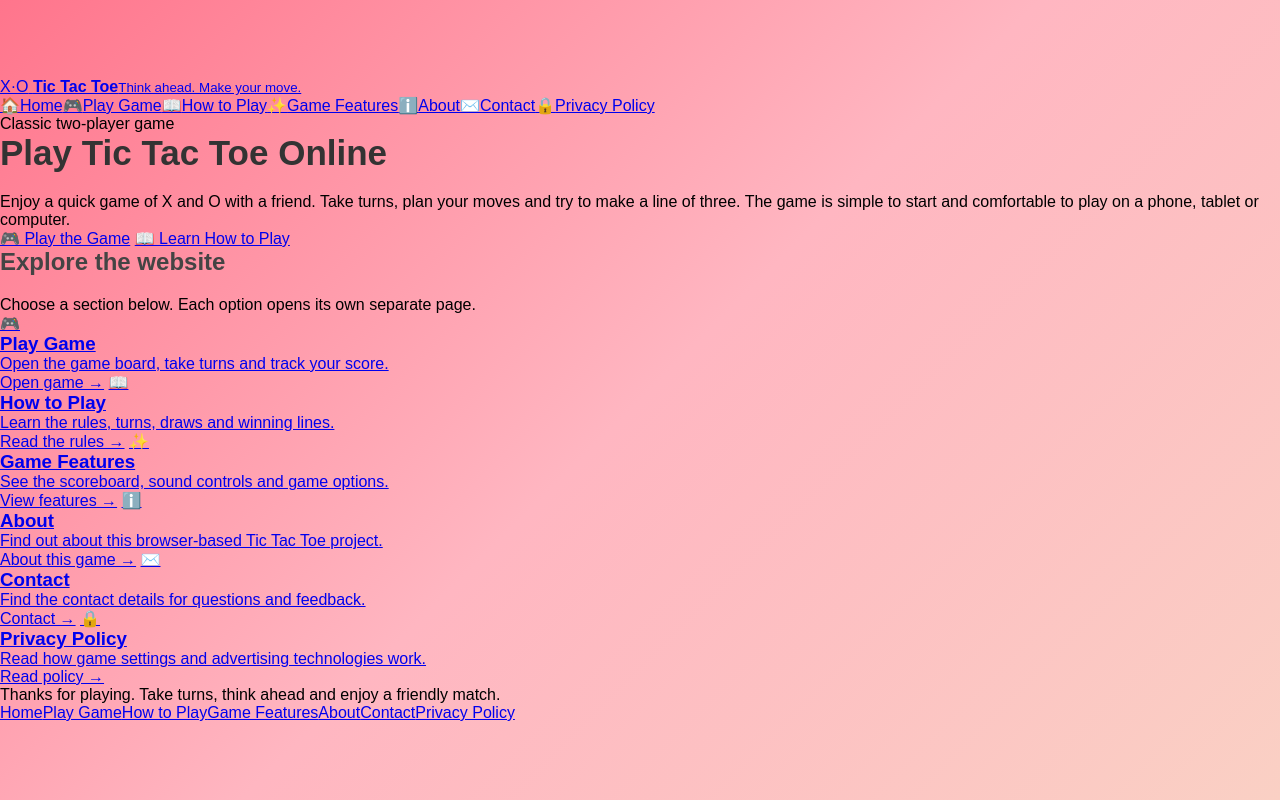
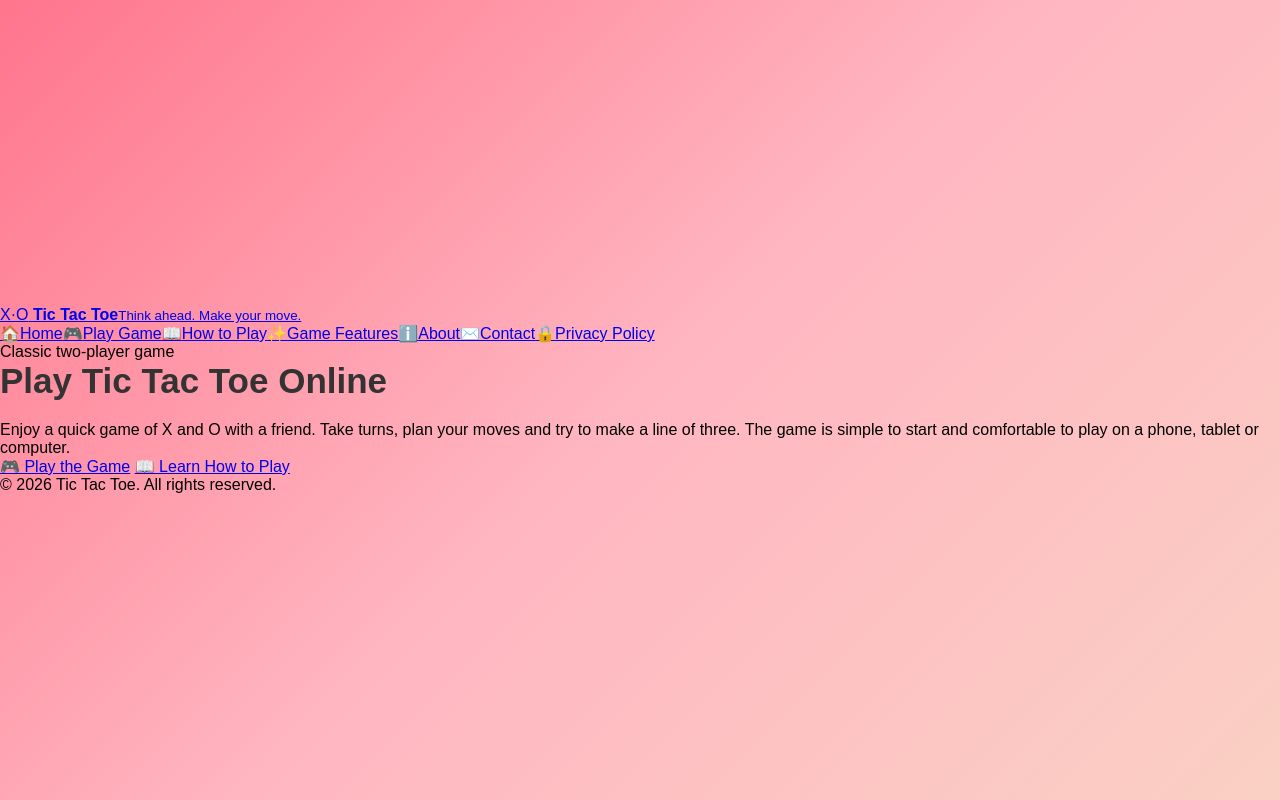
Before and after one commit to kadolisafa-droid/kadolisafa-droid.github.io, a plain HTML site: page index.html in a window 1280 px wide. Drawn offline with Linux system fonts and the light colour scheme; files that its build step writes are made by us from their sources.

Commit message:
Add files via upload

```diff
--- a/index.html
+++ b/index.html
@@ -7,8 +7,6 @@
   <meta name="description" content="Play a classic two-player Tic Tac Toe game online. Explore the game rules, features and information on separate pages.">
   <title>Tic Tac Toe — Home</title>
   <link rel="stylesheet" href="assets/style.css">
-
-  <link rel="canonical" href="https://kadolisafa-droid.github.io/tictactoe/">
 </head>
 <body>
   <div class="app">
@@ -28,16 +26,8 @@
         <a class="button" href="how-to-play.html">📖 Learn How to Play</a>
       </div>
     </section>
-    <div class="section-heading"><h2>Explore the website</h2><p>Choose a section below. Each option opens its own separate page.</p></div>
-    <section class="menu-grid" aria-label="Website sections">
-      <a class="menu-card" href="game.html"><span class="menu-card-icon" aria-hidden="true">🎮</span><span><h3>Play Game</h3><p>Open the game board, take turns and track your score.</p><span class="arrow">Open game →</span></span></a>
-      <a class="menu-card" href="how-to-play.html"><span class="menu-card-icon" aria-hidden="true">📖</span><span><h3>How to Play</h3><p>Learn the rules, turns, draws and winning lines.</p><span class="arrow">Read the rules →</span></span></a>
-      <a class="menu-card" href="features.html"><span class="menu-card-icon" aria-hidden="true">✨</span><span><h3>Game Features</h3><p>See the scoreboard, sound controls and game options.</p><span class="arrow">View features →</span></span></a>
-      <a class="menu-card" href="about.html"><span class="menu-card-icon" aria-hidden="true">ℹ️</span><span><h3>About</h3><p>Find out about this browser-based Tic Tac Toe project.</p><span class="arrow">About this game →</span></span></a>
-      <a class="menu-card" href="contact.html"><span class="menu-card-icon" aria-hidden="true">✉️</span><span><h3>Contact</h3><p>Find the contact details for questions and feedback.</p><span class="arrow">Contact →</span></span></a>
-      <a class="menu-card" href="privacy-policy.html"><span class="menu-card-icon" aria-hidden="true">🔒</span><span><h3>Privacy Policy</h3><p>Read how game settings and advertising technologies work.</p><span class="arrow">Read policy →</span></span></a>
     </section></main>
-    <footer class="footer"><p>Thanks for playing. Take turns, think ahead and enjoy a friendly match.</p><nav class="footer-links" aria-label="Footer navigation"><a href="index.html">Home</a><a href="game.html">Play Game</a><a href="how-to-play.html">How to Play</a><a href="features.html">Game Features</a><a href="about.html">About</a><a href="contact.html">Contact</a><a href="privacy-policy.html">Privacy Policy</a></nav></footer>
+    <footer class="footer"><p>© 2026 Tic Tac Toe. All rights reserved.</p></footer>
   </div>
 
 </body>
```
Also changed, not shown: about.html (+1 -3 lines), contact.html (+1 -3 lines), features.html (+1 -3 lines), game.html (+1 -3 lines), how-to-play.html (+1 -3 lines), privacy-policy.html (+1 -3 lines).
